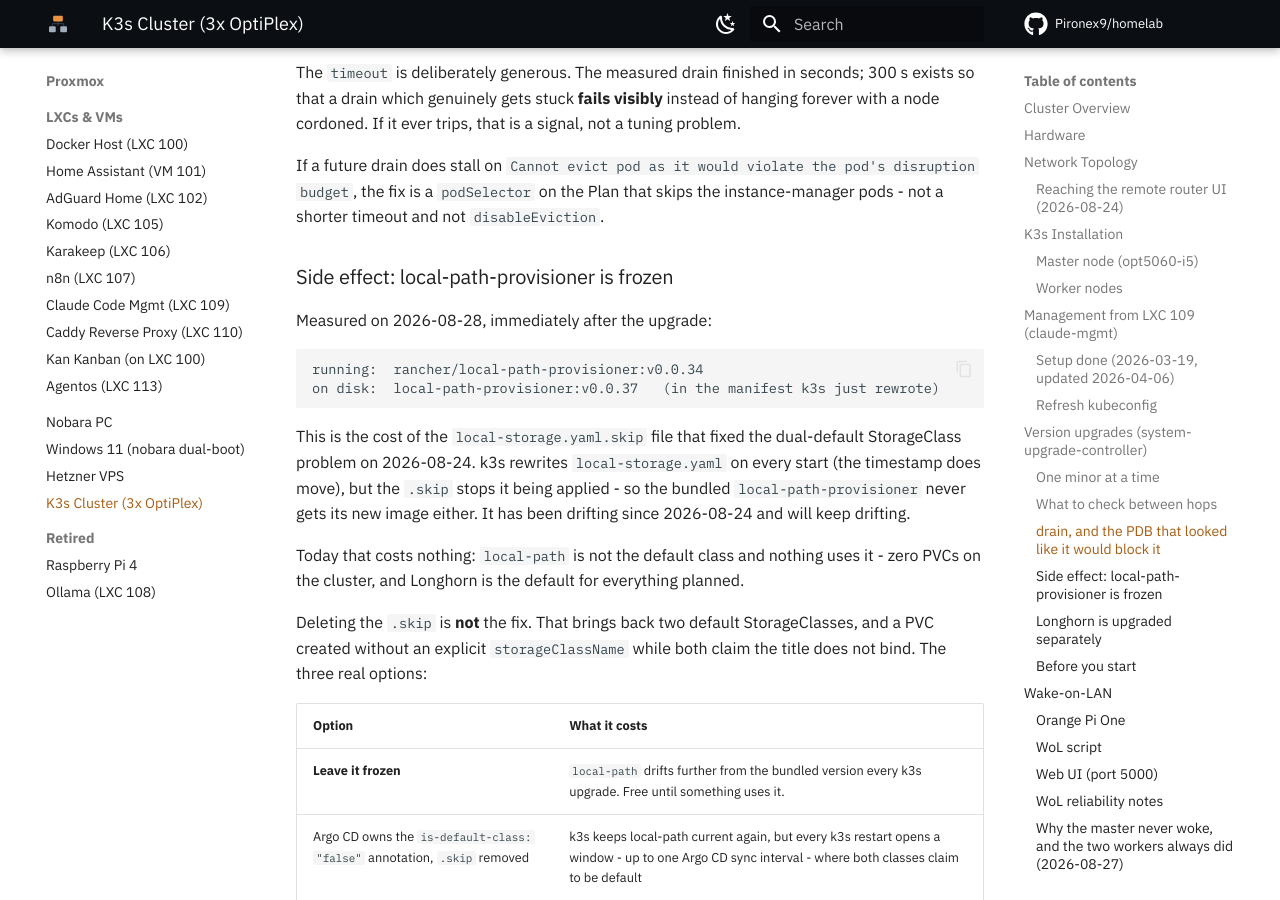
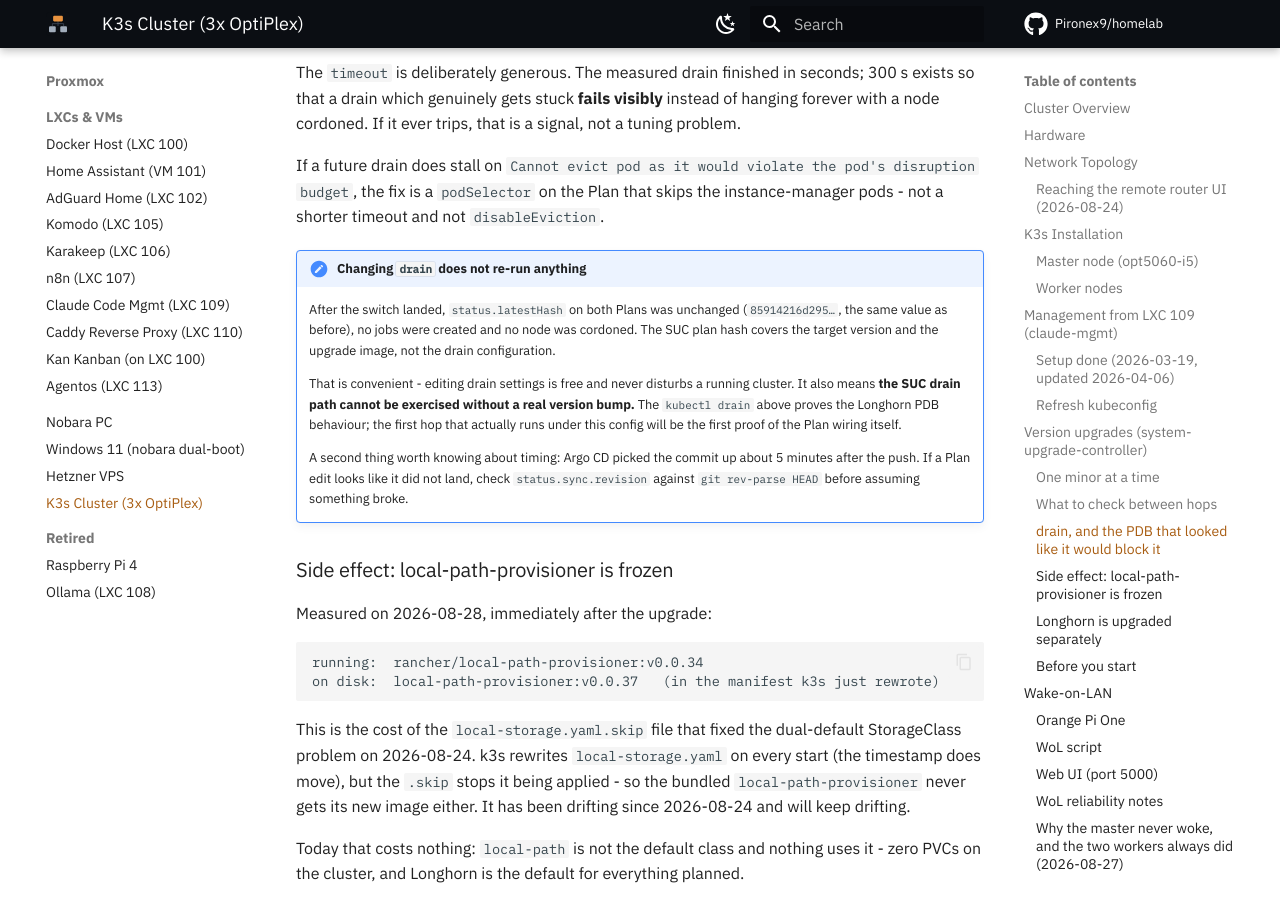
Before and after one commit to Pironex9/homelab, an MkDocs documentation site: the page built from docs/hosts/k3s-cluster.md, in a window 1280 px wide and 900 px high, scrolled down 8851 px. Built offline with MkDocs 1.6.1 and Material for MkDocs 9.7.7, drawn with Linux system fonts in a browser that asks for light colours; comment, search, counter and statistics services are not loaded.

Commit message:
docs(k3s): a drain valtozas nem inditja ujra a Planeket
Merve a push utan: a status.latestHash mindket Planen valtozatlan maradt
(85914216d295...), nulla job, nulla cordonolt node. A SUC plan-hash a cel
verziot es az upgrade image-et fedi, a drain configot nem.

Ket kovetkezmeny, mindketto ki van irva:
- A drain config szerkesztese ingyenes, futo clustert nem zavar meg.
- De a SUC drain utja EZERT csak egy valodi verziovaltasnal probalhato ki.
  A kezi kubectl drain a Longhorn PDB viselkedeset bizonyitja, a Plan
  huzalozasat nem.

Plusz egy idozitesi tanulsag: az ArgoCD ~5 perccel a push utan vette fel a
commitot. Ha egy Plan-modositas nem latszik, a status.sync.revision vs
git rev-parse HEAD az elso, amit nezni kell - nem hibat feltetelezni.

```diff
--- a/docs/hosts/k3s-cluster.md
+++ b/docs/hosts/k3s-cluster.md
@@ -388,6 +388,22 @@
 If a future drain does stall on `Cannot evict pod as it would violate the pod's
 disruption budget`, the fix is a `podSelector` on the Plan that skips the
 instance-manager pods - not a shorter timeout and not `disableEviction`.
+
+!!! note "Changing `drain` does not re-run anything"
+    After the switch landed, `status.latestHash` on both Plans was unchanged
+    (`85914216d295…`, the same value as before), no jobs were created and no node was
+    cordoned. The SUC plan hash covers the target version and the upgrade image, not the
+    drain configuration.
+
+    That is convenient - editing drain settings is free and never disturbs a running
+    cluster. It also means **the SUC drain path cannot be exercised without a real
+    version bump.** The `kubectl drain` above proves the Longhorn PDB behaviour; the
+    first hop that actually runs under this config will be the first proof of the Plan
+    wiring itself.
+
+    A second thing worth knowing about timing: Argo CD picked the commit up about
+    5 minutes after the push. If a Plan edit looks like it did not land, check
+    `status.sync.revision` against `git rev-parse HEAD` before assuming something broke.
 
 ### Side effect: local-path-provisioner is frozen
 
```
